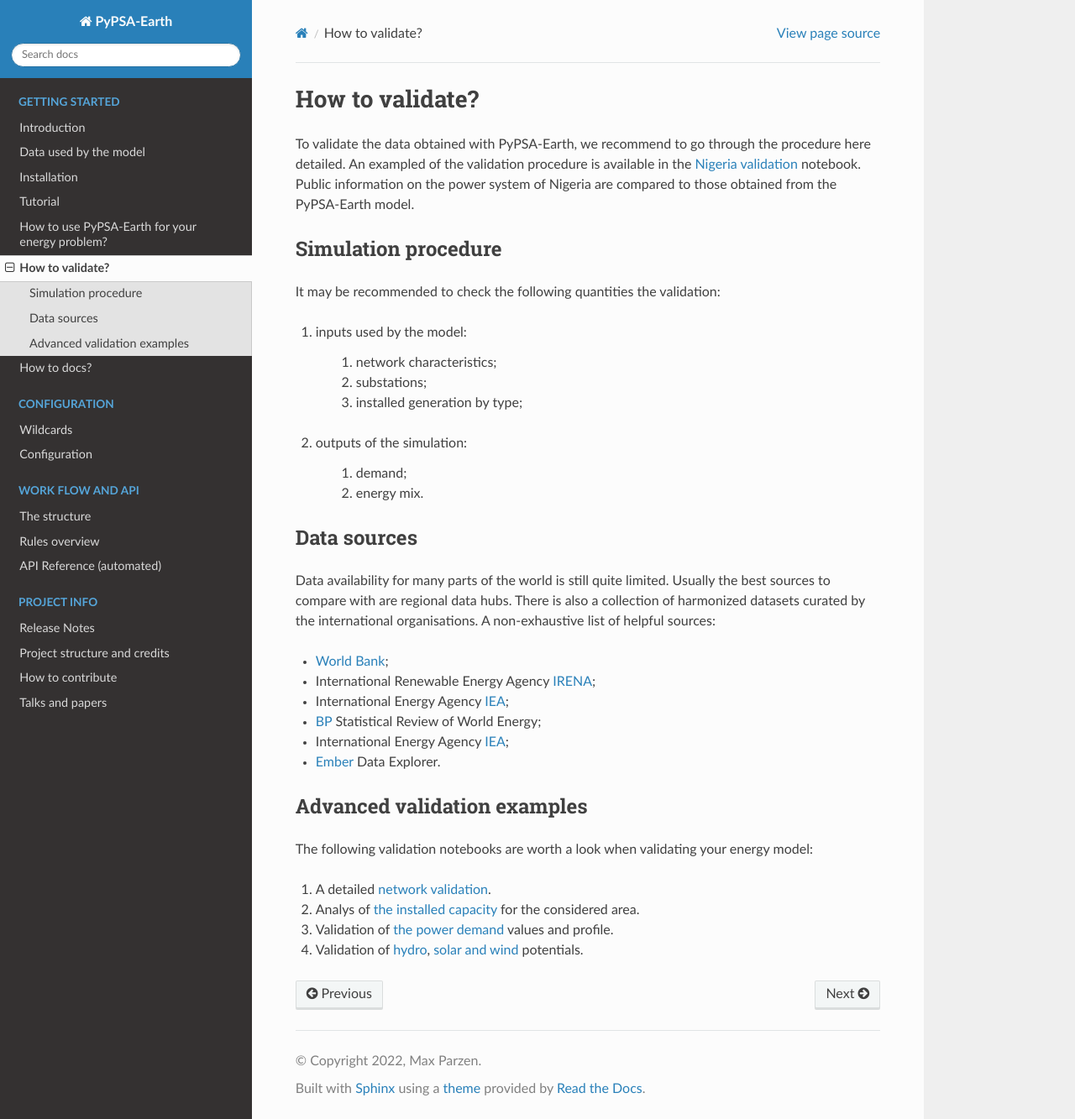
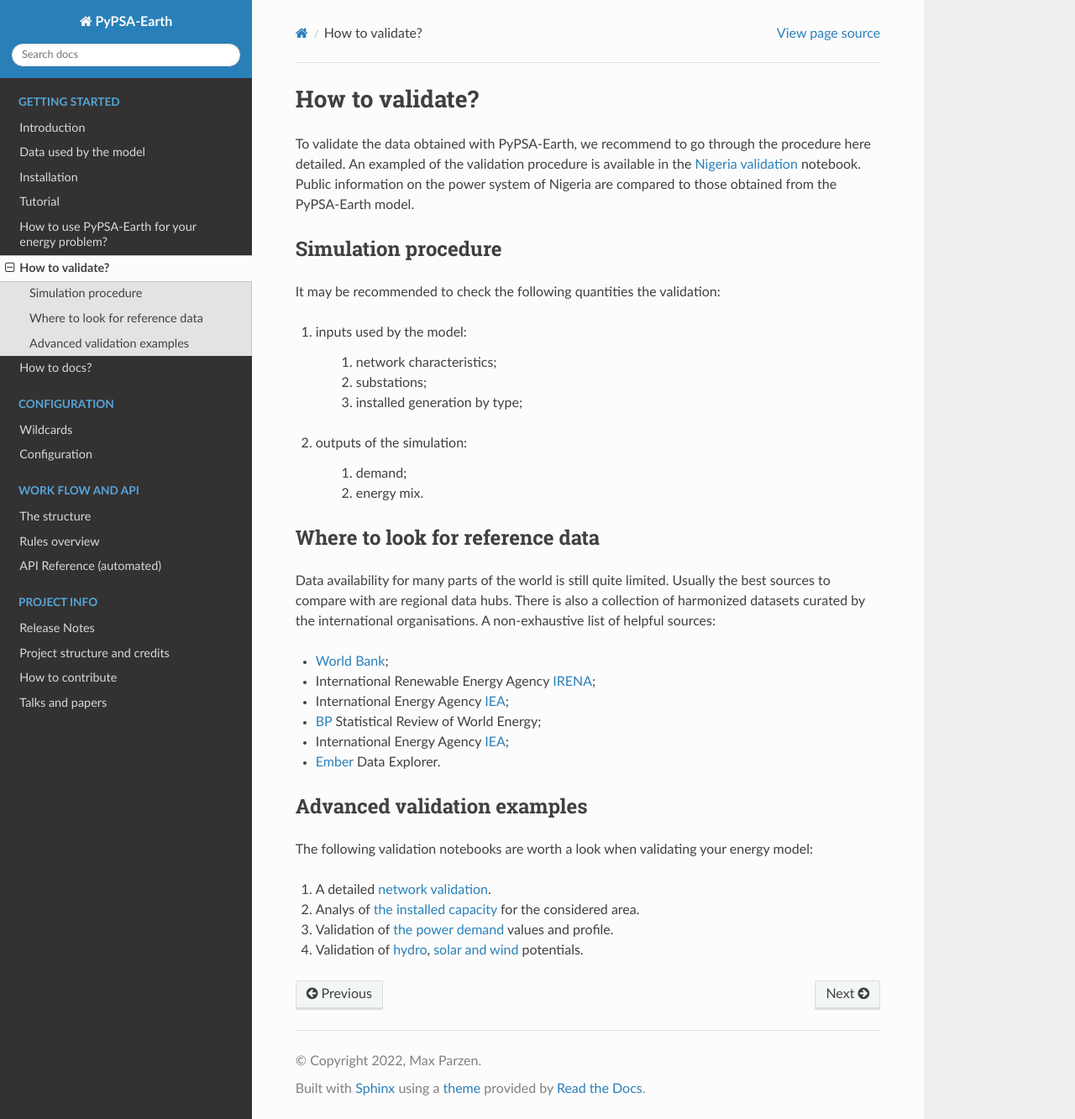
Before and after one commit to pypsa-meets-earth/pypsa-earth, a Sphinx documentation site: the page built from doc/how_to_validate.rst, in a window 1280 px wide and 1333 px high. Shown: the whole window at 84% size. Built offline with Sphinx 7.4.7 and the Read the Docs theme 2.0.0, drawn with Linux system fonts in a browser that asks for light colours; pages that are not in the unit, such as notebooks, are missing from menus; the version number could not be read and is left out.

Commit message:
Improve naming

```diff
--- a/doc/how_to_validate.rst
+++ b/doc/how_to_validate.rst
@@ -32,7 +32,7 @@ It may be recommended to check the following quantities the validation:
 
     #. energy mix.
 
-Data sources
+Where to look for reference data
 ===================================
 
 Data availability for many parts of the world is still quite limited. Usually the best sources to compare with are regional data hubs. There is also a collection of harmonized datasets curated by the international organisations. A non-exhaustive list of helpful sources:
```
